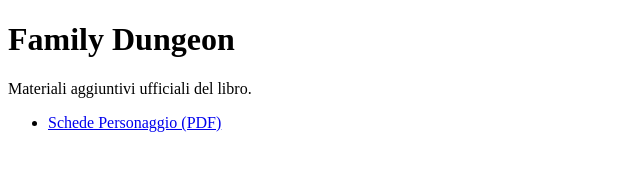
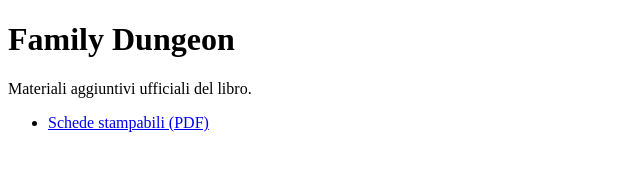
Before and after one commit to ggarofalo-dev/FamilyDungeon, a plain HTML site: page index.html in a window 1280 px wide. Shown: the full height of the page, 0-640 px from the left. Drawn offline with Linux system fonts and the light colour scheme.

Commit message:
Update index.html

```diff
--- a/index.html
+++ b/index.html
@@ -12,7 +12,7 @@
   <ul>
     <li>
       <a href="SchedePersonaggiFD.pdf">
-        Schede Personaggio (PDF)
+        Schede stampabili (PDF)
       </a>
     </li>
   </ul>
```
